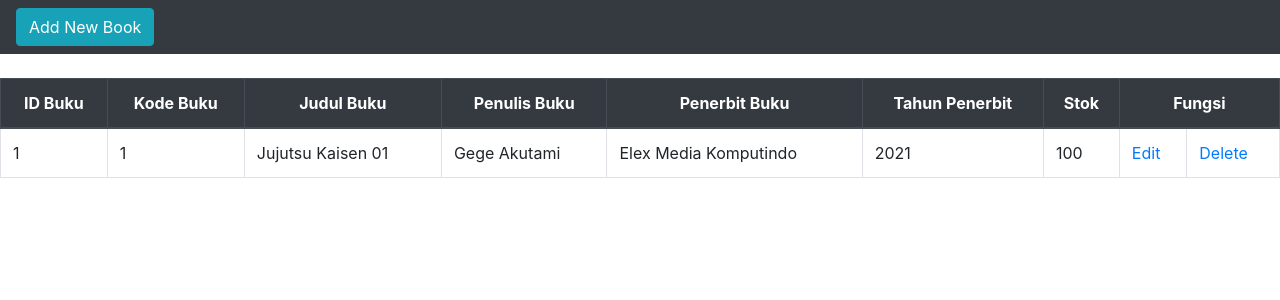
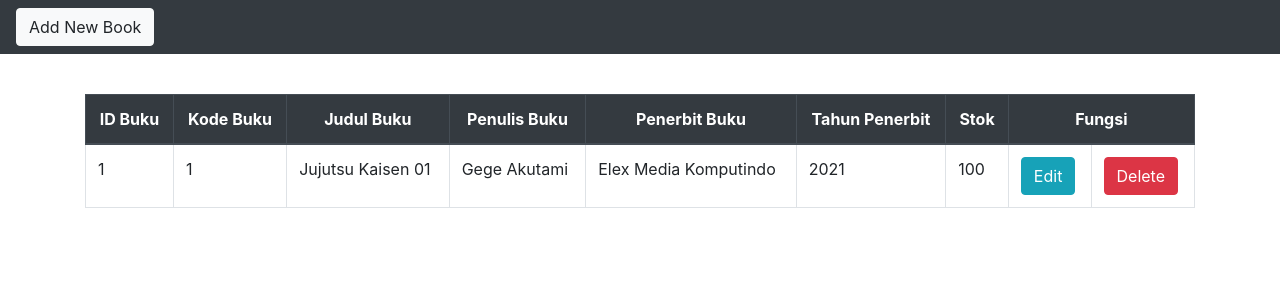
Before and after one commit to nabilarizkanr/Tugas-Form, a PHP site: page / in a window 1280 px wide. Shown: the top 300 px of the page. Run offline with PHP 8.4, Linux system fonts and the light colour scheme; data comes from the database, SQL or seed files in the repository.

Commit message:
memperkecil ukuran table

```diff
--- a/index.php
+++ b/index.php
@@ -19,11 +19,12 @@ $result = mysqli_query($mysqli, "SELECT * FROM bukiu ORDER BY id_buku DESC ");
 <nav class="navbar navbar-expand-sm bg-dark">
   <ul class="navbar-nav">
     <li class="nav-item">
-      <a href="form_buku.php" class="btn btn-info" role="button">Add New Book</a>
+      <a href="form_buku.php" class="btn btn-light" role="button">Add New Book</a>
     </li>
   </ul>
 </nav>
 <br>
+<div class="container-sm mt-3 ">
 <table class="table table-bordered">
     <thead class="thead-dark">
 <tr>
@@ -48,10 +49,11 @@ while($user_data = mysqli_fetch_array($result))
 	echo "<td>".$user_data['penerbit_buku']."</td>";
 	echo "<td>".$user_data['tahun_penerbit']."</td>";
 	echo "<td>".$user_data['stok']."</td>";
-	echo "<td><a href='edit.php?id=$user_data[id_buku]'>Edit</a>";
-	echo "<td><a href='delete.php?id=$user_data[id_buku]'>Delete</a></td></tr>";
+	echo "<td><a class='btn btn-info' href='edit.php?id=$user_data[id_buku]'>Edit</a>";
+	echo "<td><a class='btn btn-danger' href='delete.php?id=$user_data[id_buku]'>Delete</a></td></tr>";
 }
 ?>
 </table>
+</div>
 </body>
 </html>
```
